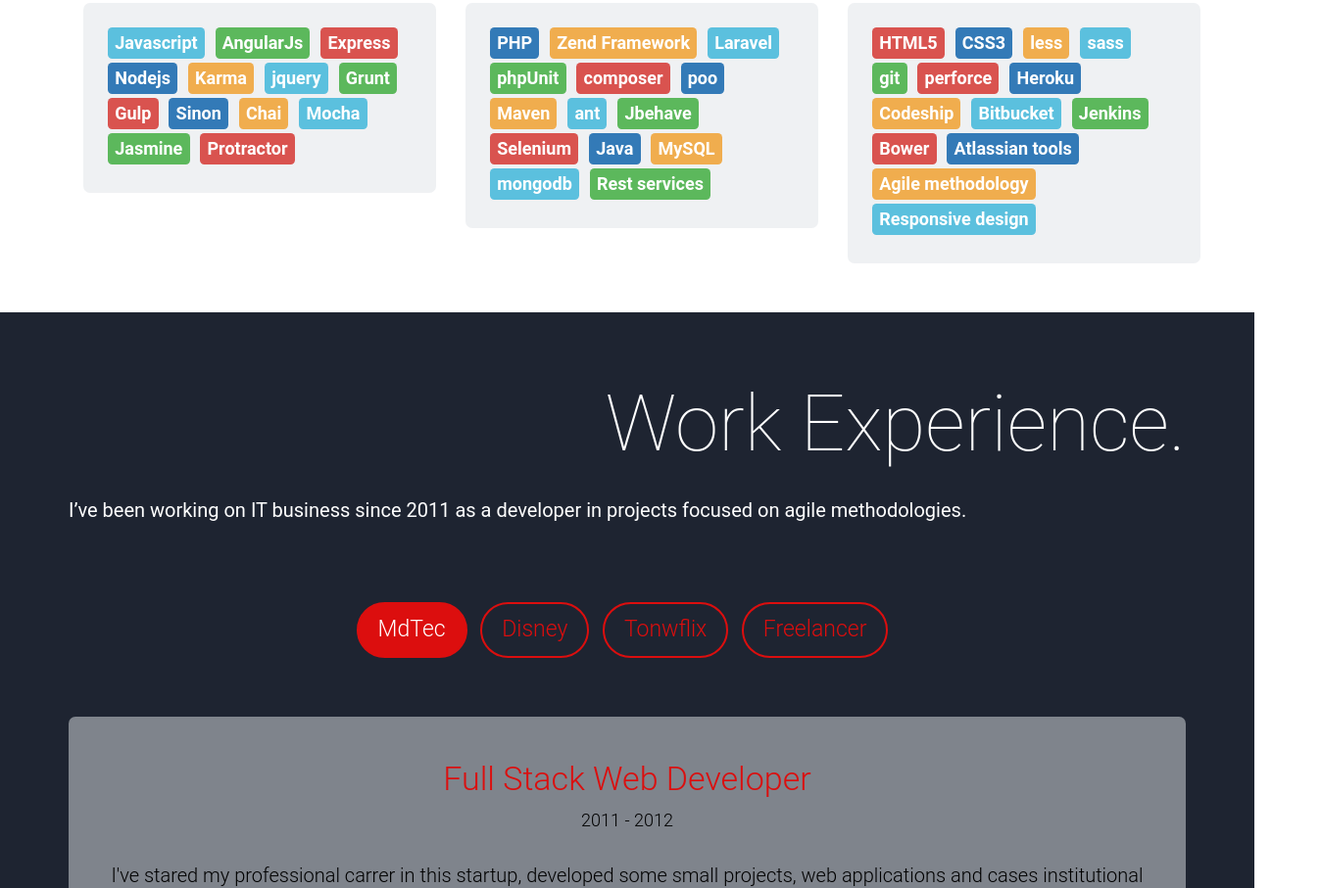
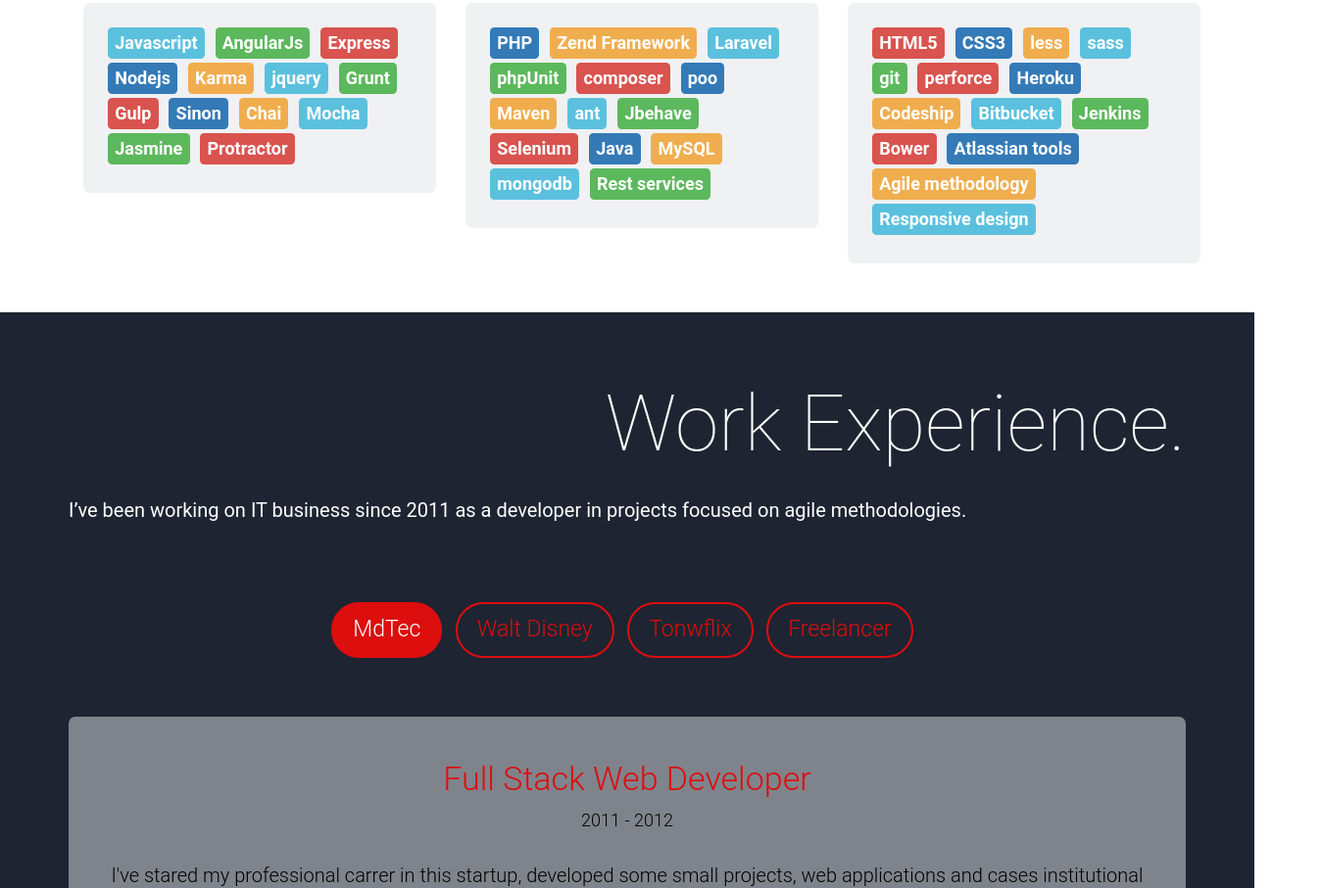
Before and after one commit to rodriguezmanu/rodriguezmanu.github.io, a website: page index.html in a window 1280 px wide. Shown: the part 1893-2800 px from the top of the page at 98% size, 1348 px wide, since content can reach past the window. Drawn offline with Linux system fonts and the light colour scheme; files whose address does not match are found by name.

Commit message:
Change readme

```diff
--- a/index.html
+++ b/index.html
@@ -171,7 +171,7 @@
                     <a href="#1" role="tab" data-toggle="tab">MdTec</a>
                 </li>
                 <li role="presentation">
-                    <a href="#2" role="tab" data-toggle="tab">Disney</a>
+                    <a href="#2" role="tab" data-toggle="tab">Walt Disney</a>
                 </li>
                 <li role="presentation">
                     <a href="#3" role="tab" data-toggle="tab">Tonwflix</a>
```
Also changed, not shown: README.md.
